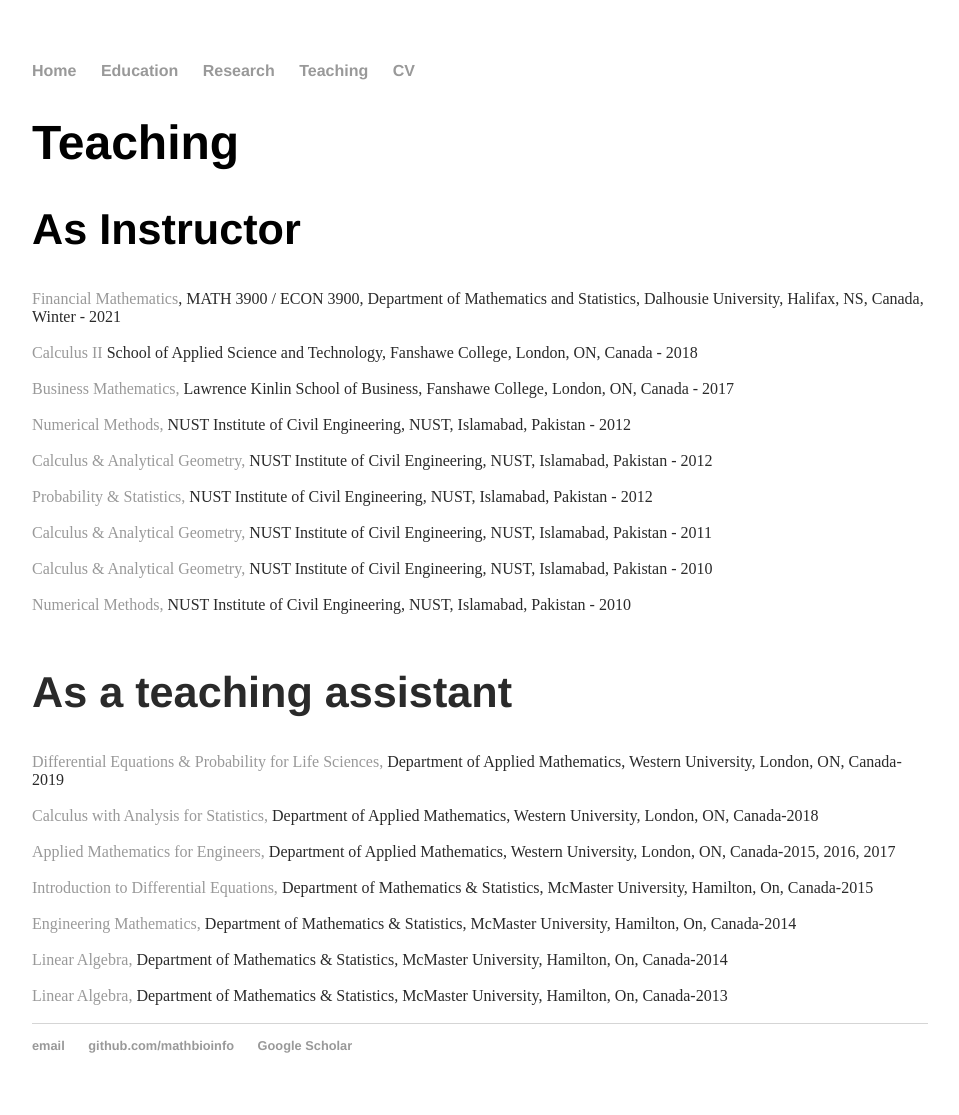
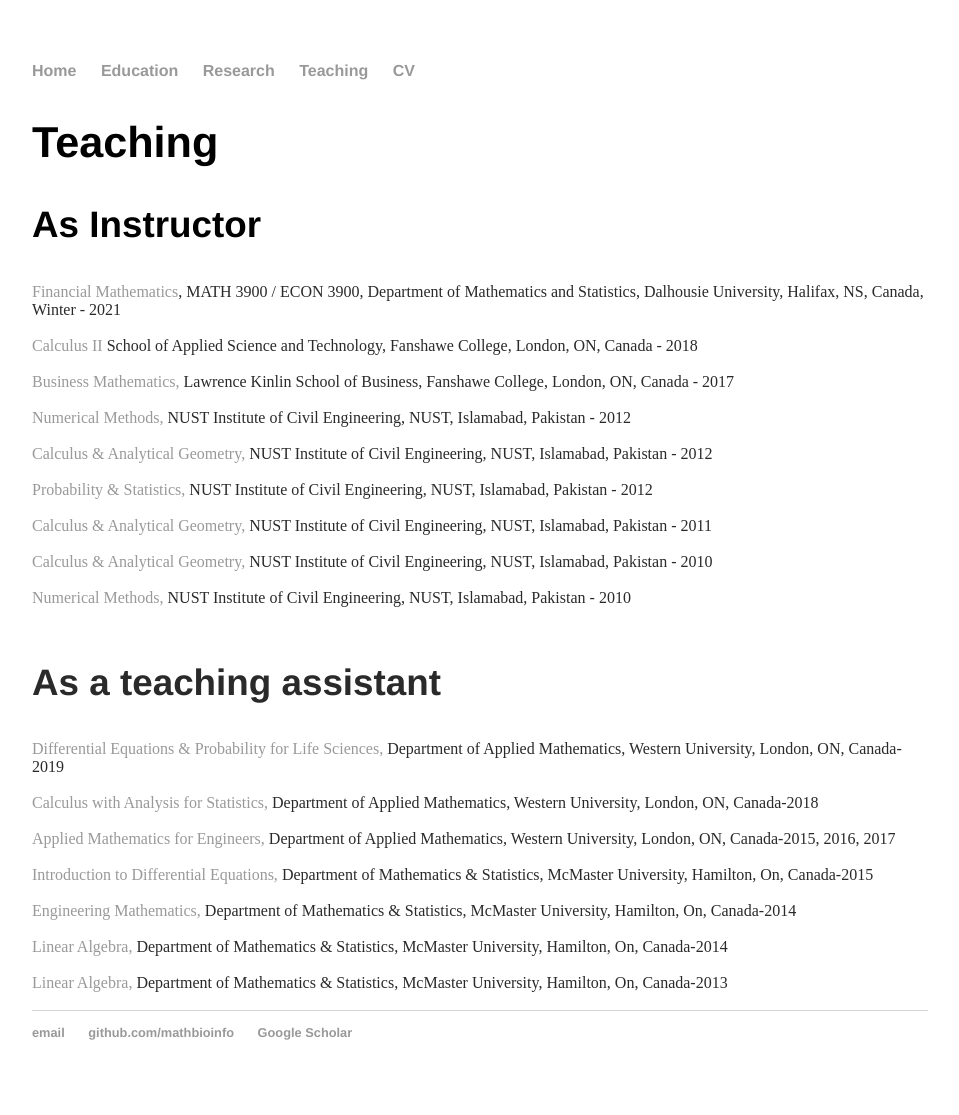
Before and after one commit to MathBioInfo/amjadkhan, a Jekyll site: the page built from Teaching/index.html, in a window 1280 px wide. Shown: the whole page, without its empty margins (160-1119 px from the left). Built offline with Jekyll 4.4.1, drawn with Linux system fonts in a browser that asks for light colours.

Commit message:
Update index.html

```diff
--- a/Teaching/index.html
+++ b/Teaching/index.html
@@ -4,7 +4,7 @@
 ---
 
 <div class="Teaching">
-			<h1>Teaching</h1>
+			<h2>Teaching</h2>
 			<link rel="stylesheet" type="text/css" href="css/main.css">
 			<!--<h3> Pulications</p>-->
 			<!--<div class="paragraph"><font color="#2a2a2a" size="3">-->
@@ -15,7 +15,7 @@
 		<div class="wsite-section-content">
           <div class="container">
 			<div class="wsite-section-elements">
-				<h2 class="wsite-content-title">As Instructor<br /></h2>
+				<h3 class="wsite-content-title">As Instructor<br /></h3>
 				<div class="paragraph"><font color="#2a2a2a" size="3">
 
 			<a href="financialmath2021/index.html">Financial Mathematics</a>, MATH 3900 / ECON 3900,</a> Department of Mathematics and Statistics,
@@ -36,7 +36,7 @@
 
 			<a>Numerical Methods, </a> NUST Institute of Civil Engineering, NUST, Islamabad, Pakistan - 2010 </font><br /><br /><font color="#2a2a2a" size="3">
 
-			<h2> As a teaching assistant </h2>
+			<h3> As a teaching assistant </h3>
 			<a>Differential Equations & Probability for Life Sciences,</a> Department of Applied Mathematics, Western University, London, ON, Canada-2019 </font><br /><br /><font color="#2a2a2a" size="3">
 
 			<a>Calculus with Analysis for Statistics,</a> Department of Applied Mathematics, Western University, London, ON, Canada-2018 </font><br /><br /><font color="#2a2a2a" size="3">
```
